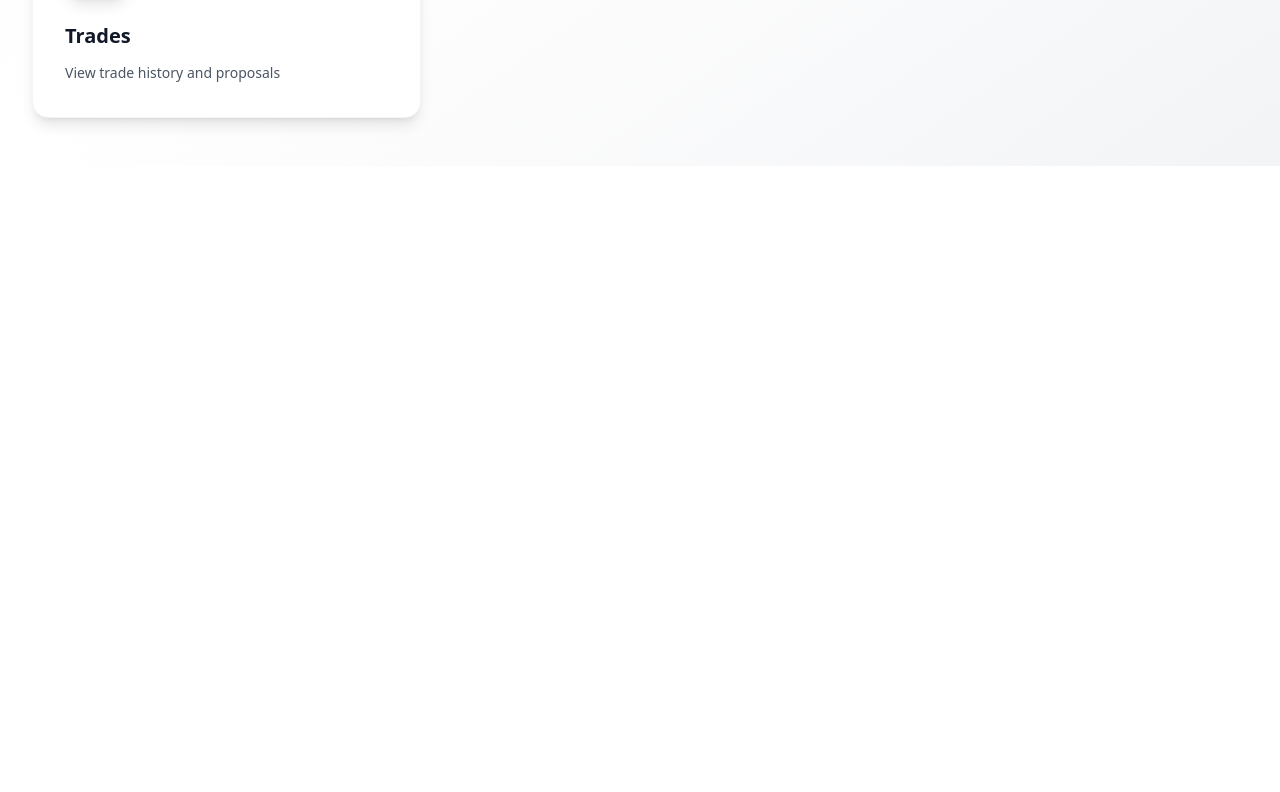
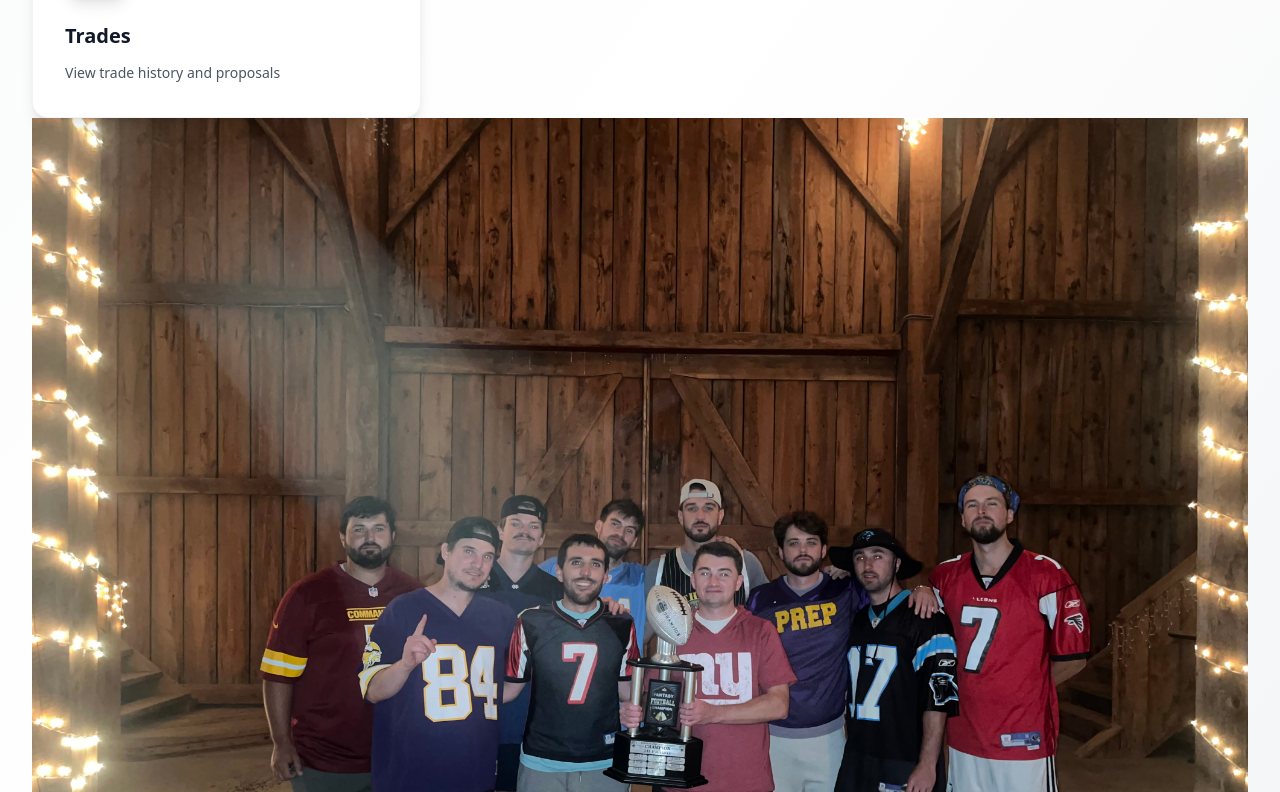
Before and after one commit to mikeyhaidinger/2Bfantasy, a React (Vite) app: page / in a window 1280 px wide. Shown: the part 808-1600 px from the top of the page. Before the commit the page ends 974 px from the top, so only its background shows below. Built offline with nearby package versions, Linux system fonts and the light colour scheme; no server answers; the database is empty.

Commit message:
Restore the barn draft image

```diff
--- a/src/pages/Home.tsx
+++ b/src/pages/Home.tsx
@@ -273,6 +273,14 @@ const Home = () => {
             );
           })}
         </div>
+        <img
+          src="/images/barn-draft.jpg"
+          alt="2B Fantasy Football Barn Draft"
+          className="w-full h-full object-cover"
+          onError={(e) => {
+            e.currentTarget.src = 'https://images.pexels.com/photos/1260727/pexels-photo-1260727.jpeg?auto=compress&cs=tinysrgb&w=1260&h=750&dpr=1';
+          }}
+        />
       </div>
     </div>
   );
```
